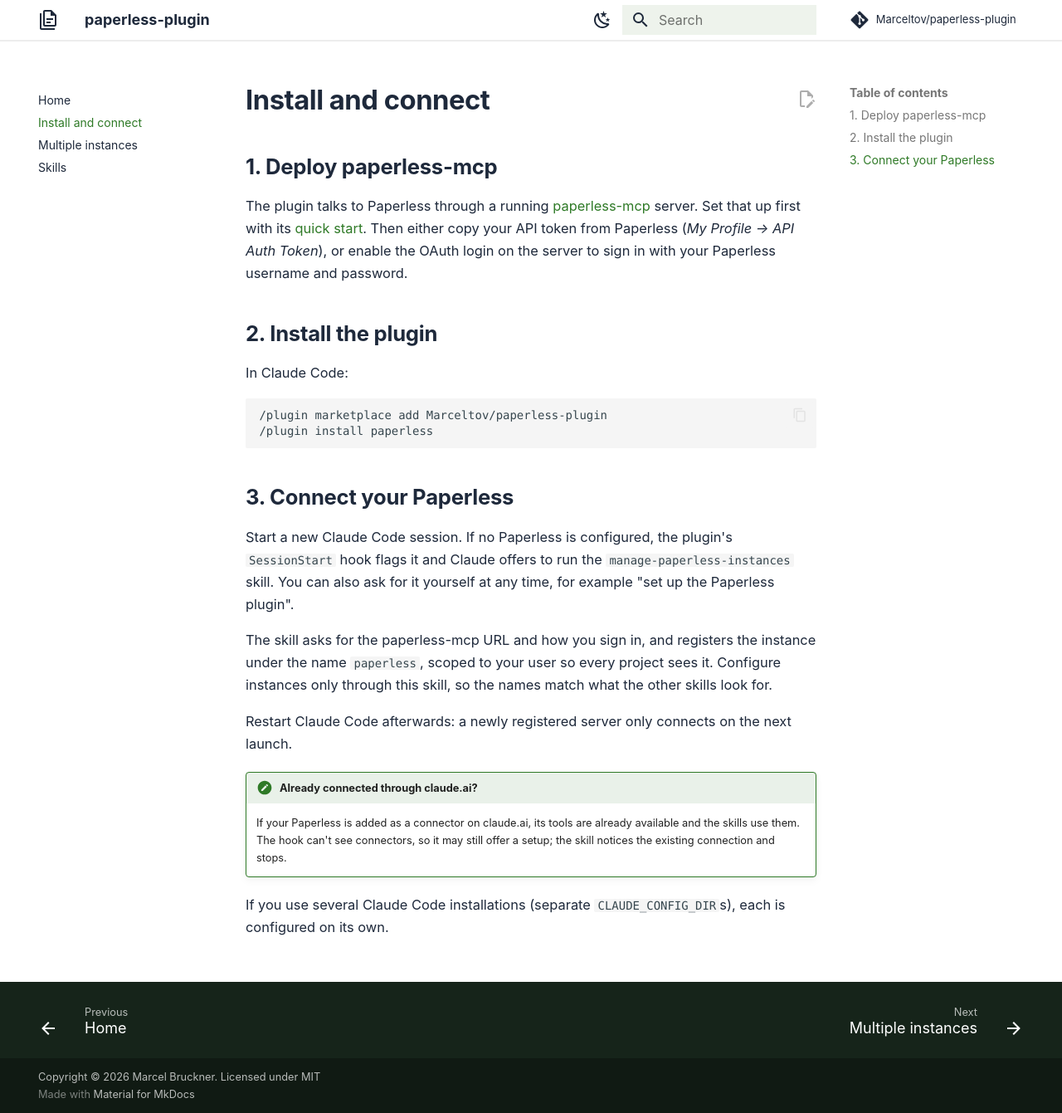
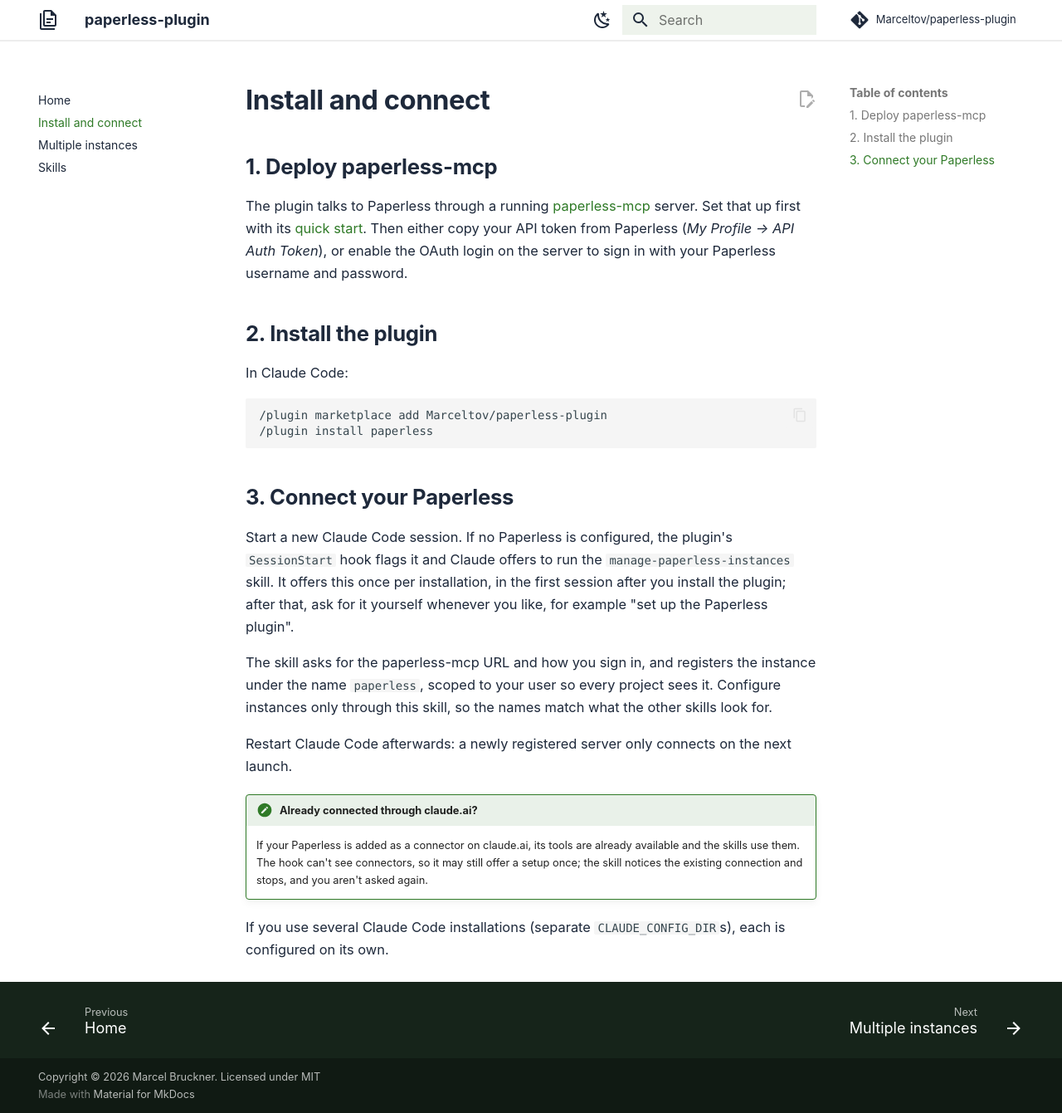
Before and after one commit to Marceltov/paperless-ngx-plugin, an MkDocs documentation site: the page built from docs/install.md, in a window 1280 px wide and 1341 px high. Shown: the whole window at 83% size. Built offline with MkDocs 1.6.1 and Material for MkDocs 9.7.7, drawn with Linux system fonts in a browser that asks for light colours; some web fonts are replaced; comment, search, counter and statistics services are not loaded.

Commit message:
Offer setup once per installation instead of every session
The SessionStart hook nudged in every session while no instance was
configured, which kept nagging users who connect through a claude.ai
connector (invisible to the hook) or who declined. It now writes a
marker to the plugin data directory after the first offer and stays
quiet afterwards; the setup skill remains available on request.

Co-Authored-By: Claude Opus 5.5 <noreply@anthropic.com>
Claude-Session: https://claude.ai/code/session_01J4kqpzBamtXz6VwPiaRL94

```diff
--- a/docs/install.md
+++ b/docs/install.md
@@ -15,7 +15,7 @@ In Claude Code:
 
 ## 3. Connect your Paperless
 
-Start a new Claude Code session. If no Paperless is configured, the plugin's `SessionStart` hook flags it and Claude offers to run the `manage-paperless-instances` skill. You can also ask for it yourself at any time, for example "set up the Paperless plugin".
+Start a new Claude Code session. If no Paperless is configured, the plugin's `SessionStart` hook flags it and Claude offers to run the `manage-paperless-instances` skill. It offers this once per installation, in the first session after you install the plugin; after that, ask for it yourself whenever you like, for example "set up the Paperless plugin".
 
 The skill asks for the paperless-mcp URL and how you sign in, and registers the instance under the name `paperless`, scoped to your user so every project sees it. Configure instances only through this skill, so the names match what the other skills look for.
 
@@ -23,6 +23,6 @@ Restart Claude Code afterwards: a newly registered server only connects on the n
 
 !!! note "Already connected through claude.ai?"
 
-    If your Paperless is added as a connector on claude.ai, its tools are already available and the skills use them. The hook can't see connectors, so it may still offer a setup; the skill notices the existing connection and stops.
+    If your Paperless is added as a connector on claude.ai, its tools are already available and the skills use them. The hook can't see connectors, so it may still offer a setup once; the skill notices the existing connection and stops, and you aren't asked again.
 
 If you use several Claude Code installations (separate `CLAUDE_CONFIG_DIR`s), each is configured on its own.
```
Also changed, not shown: docs/index.md (+1 -1 lines), docs/skills.md (+1 -1 lines), skills/README.md (+1 -1 lines), skills/manage-paperless-instances/SKILL.md (+1 -1 lines), 2 other files.
